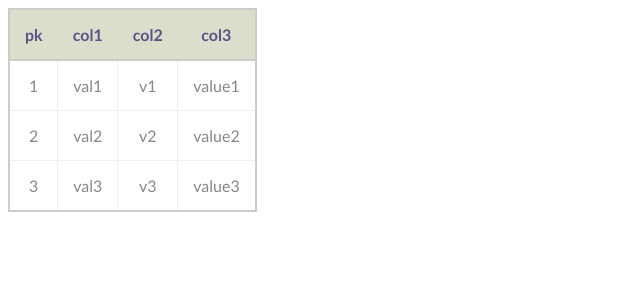
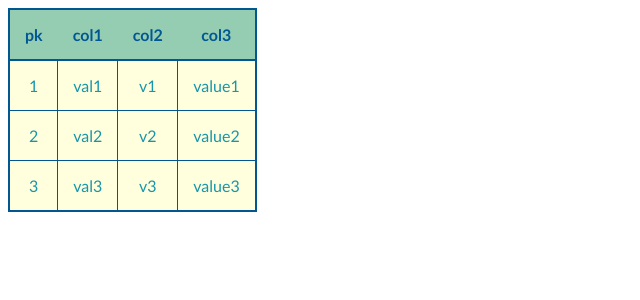
Before and after one commit to satyarth934/django-mysite, a Django app: page /dfshow/showtable/ in a window 1280 px wide. Shown: the top 300 px of the page, without its empty margins (0-640 px from the left). Run offline with Django 4.2, Linux system fonts and the light colour scheme.

Commit message:
trying new color palette and font

```diff
--- a/dfshow/static/stylesheets/tables.css
+++ b/dfshow/static/stylesheets/tables.css
@@ -12,15 +12,15 @@ table, caption, tbody, tfoot, thead, tr, th, td {
 
 table {
   text-align: center;
-  color:  #888;
-  border:  2px solid #ccc;
+  color:  #13334c;
+  border:  2px solid #005792;
   box-sizing:  border-box;
 }
 
 th {
-  border-bottom:  2px solid #ccc;
-  background-color:  #ddc;
-  color:  #558;
+  border-bottom:  2px solid #005792;
+  background-color:  #95cdb3;
+  color: #005792;
   font-weight:  bold;
   text-align:  center;
   padding:  15px;
@@ -33,7 +33,9 @@ tr {
 
 td {
   text-align:  center;
-  border:  1px solid #eee;
+  border:  1px solid #005792;
+  background-color: #ffffdd;
+  color:  #1796a9;
   padding:  15px;
   box-sizing:  border-box;
 }
```
